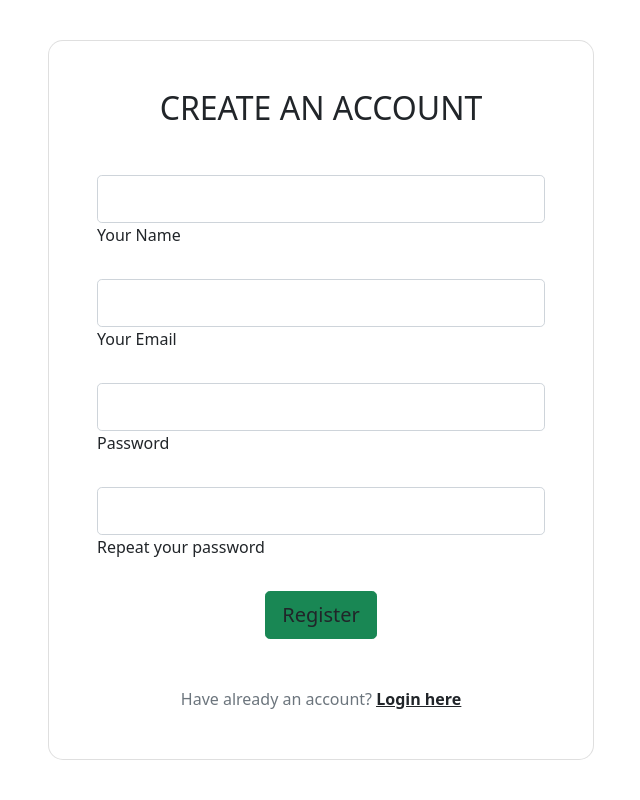
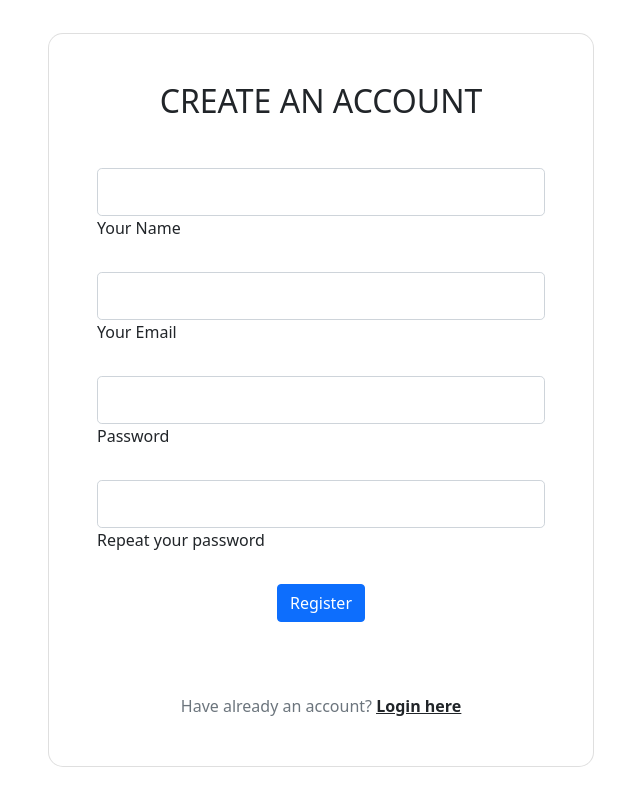
Before and after one commit to RuslanMGN174/hw-knyazev, a PHP site: page /my-site/app/php/registration.php in a window 1280 px wide. Shown: the whole page, without its empty margins (319-959 px from the left). Run offline with PHP 8.4, Linux system fonts and the light colour scheme.

Commit message:
repaint registration btn

```diff
--- a/my-site/app/php/registration.php
+++ b/my-site/app/php/registration.php
@@ -42,9 +42,7 @@
                                 </div>
 
                                 <div class="d-flex justify-content-center">
-                                    <button type="button"
-                                            class="btn btn-success btn-block btn-lg gradient-custom-4 text-body">
-                                        Register
+                                    <button type="button" class="btn btn-primary btn-block mb-4">Register
                                     </button>
                                 </div>
 
```
